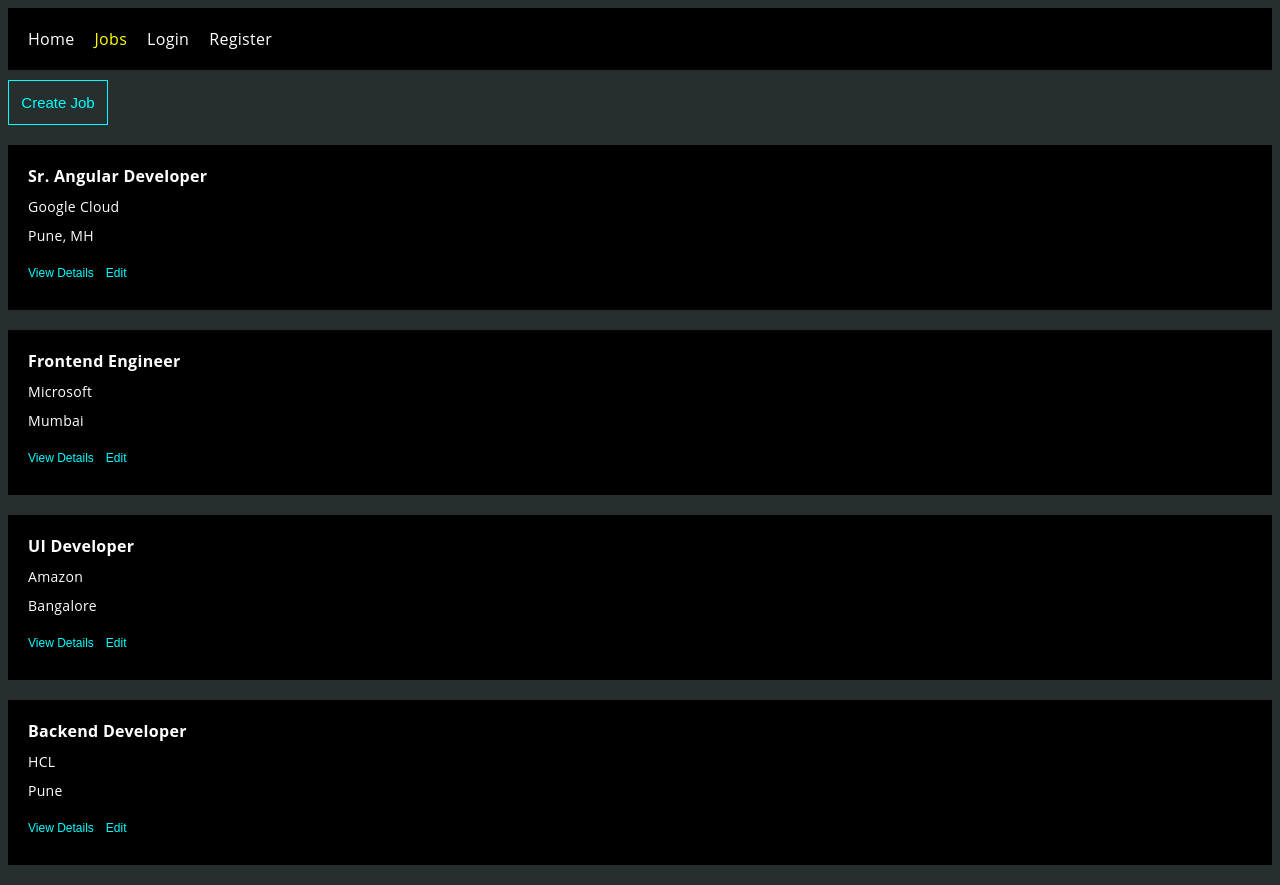
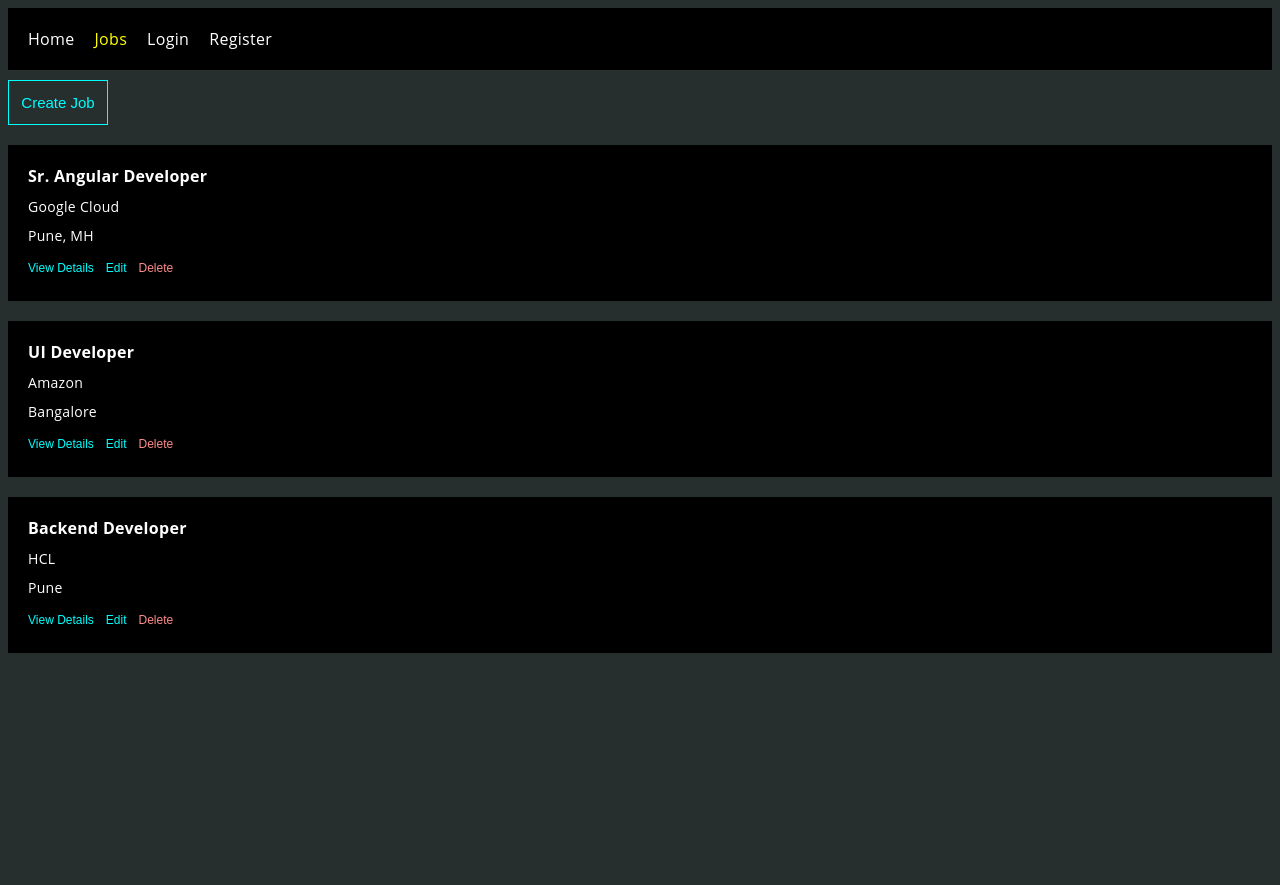
Before and after one commit to Saif-Ali-Warsi/job-portal, an Angular app: page /jobs in a window 1280 px wide. After the commit the page ends 800 px from the top, so only its background shows below. Built offline with nearby package versions, Linux system fonts and the light colour scheme; data requests are answered from the project's data file.

Commit message:
delete added

```diff
--- a/src/app/features/jobs/pages/create-job/create-job.component.html
+++ b/src/app/features/jobs/pages/create-job/create-job.component.html
@@ -3,6 +3,7 @@
     <div class="form-field">
       <input type="text" formControlName="title" placeholder="Title" />
       <p
+        class="error-message"
         *ngIf="jobForm.controls.title.touched && jobForm.controls.title.invalid"
       >
         Title is Required
@@ -11,6 +12,7 @@
     <div class="form-field">
       <input type="text" formControlName="company" placeholder="Company" />
       <p
+        class="error-message"
         *ngIf="
           jobForm.controls.company.touched && jobForm.controls.company.invalid
         "
@@ -21,6 +23,7 @@
     <div class="form-field">
       <input type="text" formControlName="location" placeholder="Location" />
       <p
+        class="error-message"
         *ngIf="
           jobForm.controls.location.touched && jobForm.controls.location.invalid
         "
@@ -31,6 +34,7 @@
     <div class="form-field">
       <input type="text" formControlName="salary" placeholder="Salary" />
       <p
+        class="error-message"
         *ngIf="
           jobForm.controls.salary.touched && jobForm.controls.salary.invalid
         "
@@ -45,12 +49,13 @@
         placeholder="Description"
       />
       <p
+        class="error-message"
         *ngIf="
           jobForm.controls.description.touched &&
           jobForm.controls.description.invalid
         "
       >
-        Salary is Required
+        Description is Required
       </p>
     </div>
 
--- a/src/app/features/jobs/pages/edit-job/edit-job.component.html
+++ b/src/app/features/jobs/pages/edit-job/edit-job.component.html
@@ -3,6 +3,7 @@
     <div class="form-field">
       <input type="text" formControlName="title" placeholder="Title" />
       <p
+        class="error-message"
         *ngIf="jobForm.controls.title.touched && jobForm.controls.title.invalid"
       >
         Title is Required
@@ -11,6 +12,7 @@
     <div class="form-field">
       <input type="text" formControlName="company" placeholder="Company" />
       <p
+        class="error-message"
         *ngIf="
           jobForm.controls.company.touched && jobForm.controls.company.invalid
         "
@@ -21,6 +23,7 @@
     <div class="form-field">
       <input type="text" formControlName="location" placeholder="Location" />
       <p
+        class="error-message"
         *ngIf="
           jobForm.controls.location.touched && jobForm.controls.location.invalid
         "
@@ -31,6 +34,7 @@
     <div class="form-field">
       <input type="text" formControlName="salary" placeholder="Salary" />
       <p
+        class="error-message"
         *ngIf="
           jobForm.controls.salary.touched && jobForm.controls.salary.invalid
         "
@@ -45,12 +49,13 @@
         placeholder="Description"
       />
       <p
+        class="error-message"
         *ngIf="
           jobForm.controls.description.touched &&
           jobForm.controls.description.invalid
         "
       >
-        Salary is Required
+        Description is Required
       </p>
     </div>
 
--- a/src/app/features/jobs/pages/jobs-list/jobs-list.component.html
+++ b/src/app/features/jobs/pages/jobs-list/jobs-list.component.html
@@ -18,6 +18,12 @@
       >
         Edit
       </button>
+      <button
+        class="btn-small no-padding no-border danger"
+        (click)="deleteJob(job.id)"
+      >
+        Delete
+      </button>
     </div>
   </div>
 </ng-container>
--- a/src/app/features/jobs/pages/jobs-list/jobs-list.component.ts
+++ b/src/app/features/jobs/pages/jobs-list/jobs-list.component.ts
@@ -25,4 +25,18 @@ export class JobsListComponent implements OnInit {
   }
 
 
+  deleteJob(id: any) {
+
+    const confirmed = confirm('Are you sure?');
+
+    if (!confirmed) {
+      return;
+    }
+
+    this.jobService.deleteJob(id).subscribe(() => {
+      this.loadJobs();
+    })
+
+  }
+
 }
--- a/src/app/features/jobs/services/jobs.service.ts
+++ b/src/app/features/jobs/services/jobs.service.ts
@@ -30,4 +30,8 @@ export class JobsService {
     return this.http.put(`${this.baseUrl}/${id}`, jobData)
   }
 
+  deleteJob(id: string) {
+    return this.http.delete(`${this.baseUrl}/${id}`)
+  }
+
 }
--- a/src/db.json
+++ b/src/db.json
@@ -7,14 +7,6 @@
       "salary": "12.5 LPA",
       "description": "Angular Sr. frontend developer role",
       "id": "1"
-    },
-    {
-      "id": "2",
-      "title": "Frontend Engineer",
-      "company": "Microsoft",
-      "location": "Mumbai",
-      "salary": "15 LPA",
-      "description": "React and Angular developer"
     },
     {
       "id": "3",
--- a/src/styles.scss
+++ b/src/styles.scss
@@ -41,7 +41,7 @@ button {
   color: #00ffff;
   background: unset;
   padding: 5px 5px;
-  height: 35px;
+  height: 26px;
   min-width: 80px;
   border: 1px solid #00ffff;
 }
@@ -119,7 +119,12 @@ a {
 }
 
 .error-message {
-  font-size: 0.875rem;
+  font-size: 0.75rem;
   font-weight: 500;
+  margin: 10px 0 0;
   color: #ff8b8b;
 }
+
+.danger {
+  color: #ff8b8b;
+}
```
